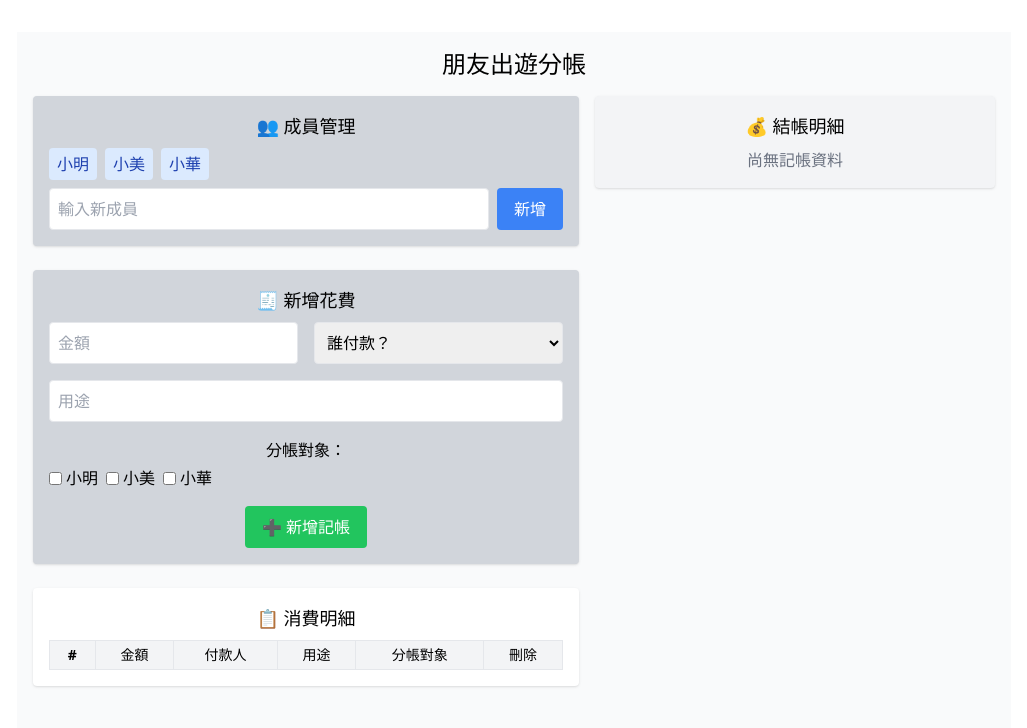
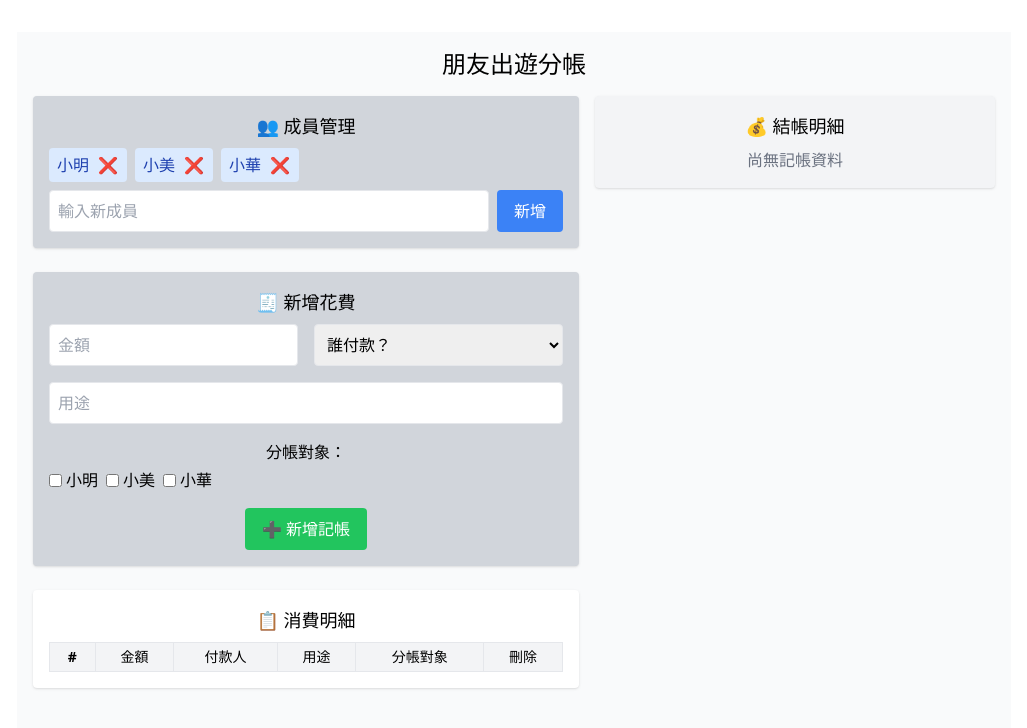
Before and after one commit to VanessaLin9/split-bill, a Vue app: page / in a window 1280 px wide. Shown: the top 728 px of the page, without its empty margins (126-1153 px from the left). Built offline with nearby package versions, Linux system fonts and the light colour scheme.

Commit message:
add remove member feat

```diff
--- a/src/App.vue
+++ b/src/App.vue
@@ -10,8 +10,16 @@
         <!-- 成員管理 -->
         <section class="bg-gray-300 p-4 rounded shadow">
           <h2 class="text-lg font-semibold mb-2">👥 成員管理</h2>
+          <!-- 成員清單 -->
           <div class="flex flex-wrap gap-2 mb-2">
-            <span class="bg-blue-100 text-blue-800 px-2 py-1 rounded" v-for="member in members" :key="member">{{ member }}</span>
+            <div
+              v-for="member in members"
+              :key="member"
+              class="flex items-center bg-blue-100 text-blue-800 px-2 py-1 rounded"
+            >
+              {{ member }}
+              <button @click="removeMember(member)" class="ml-2 text-red-500 hover:text-red-700">❌</button>
+            </div>
           </div>
           <div class="flex gap-2">
             <input v-model="newMember" type="text" placeholder="輸入新成員" class="border p-2 flex-1 rounded" />
@@ -137,6 +145,20 @@ const addMember = () => {
   }
 }
 
+const removeMember = (target) => {
+  // 檢查是否已在帳務中使用
+  const isUsed = expenses.value.some(e =>
+    e.paidBy === target || e.sharedWith.includes(target)
+  )
+  if (isUsed) {
+    alert(`無法刪除「${target}」，因為已經在記帳紀錄中出現過。`)
+    return
+  }
+
+  // 否則直接刪除
+  members.value = members.value.filter(m => m !== target)
+}
+
 const addExpense = () => {
   if (!newExpense.value.amount || !newExpense.value.paidBy || newExpense.value.sharedWith.length === 0) return
   expenses.value.push({ ...newExpense.value })
```
